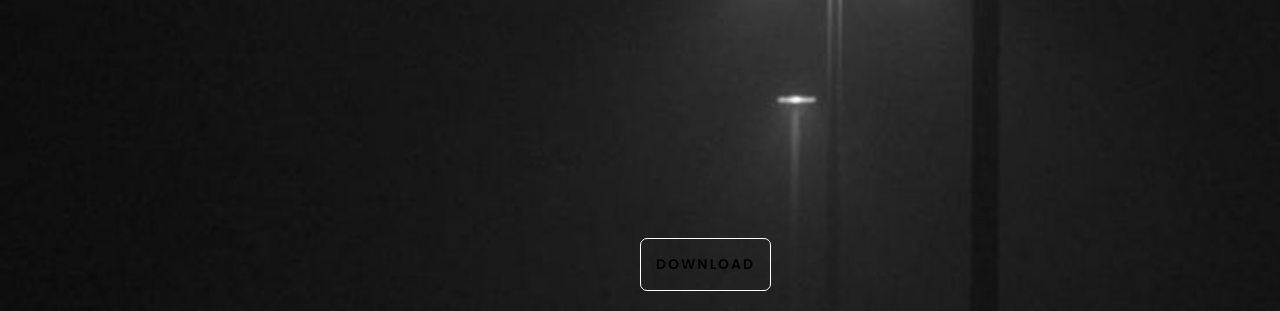
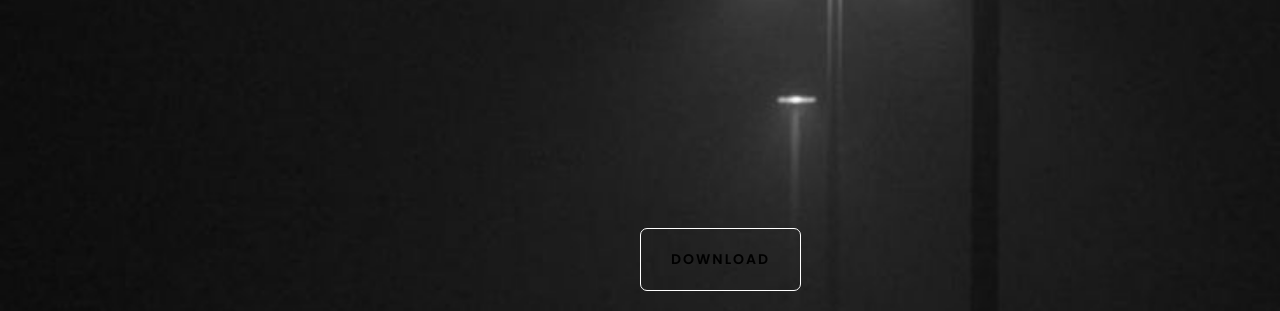
Before and after one commit to rayonahub/Rayona-hub-website, a plain HTML site: page index.html in a window 1280 px wide. Shown: the part 489-800 px from the top of the page. Drawn offline with Linux system fonts and the light colour scheme.

Commit message:
Update style.css

```diff
--- a/style.css
+++ b/style.css
@@ -65,7 +65,7 @@ body {
   position: fixed;
   left: 50%;
   bottom: 20px;
-  padding: 15px 15px;
+  padding: 20px 30px;
   border-radius: 7px;
   align-content: center;
   align-items: center;
```
